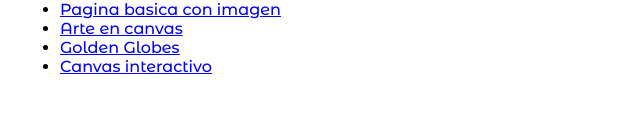
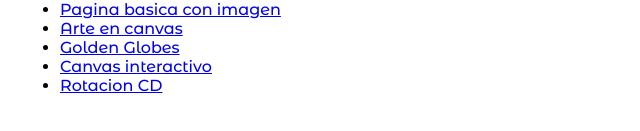
Before and after one commit to adleon-mason/GraficasComp, a plain HTML site: page index.html in a window 1280 px wide. Shown: the part 649-780 px from the top of the page, without its empty margins (320-960 px from the left). Drawn offline with Linux system fonts and the light colour scheme; a web font is replaced by a local one.

Commit message:
Update index.html

```diff
--- a/index.html
+++ b/index.html
@@ -59,6 +59,8 @@
     <li> <a href = "actividad3/Cangrejito.html"> Arte en canvas </a> </li>
     <li> <a href = "actividad2/clase2.html"> Golden Globes </a> </li>
     <li> <a href = "Vocales/Vocales.html"> Canvas interactivo </a> </li>
+        <li> <a href = "RotacionMouse/Rotacion.html"> Rotacion CD </a> </li>
+
 
 </ul>
 </body>
```
